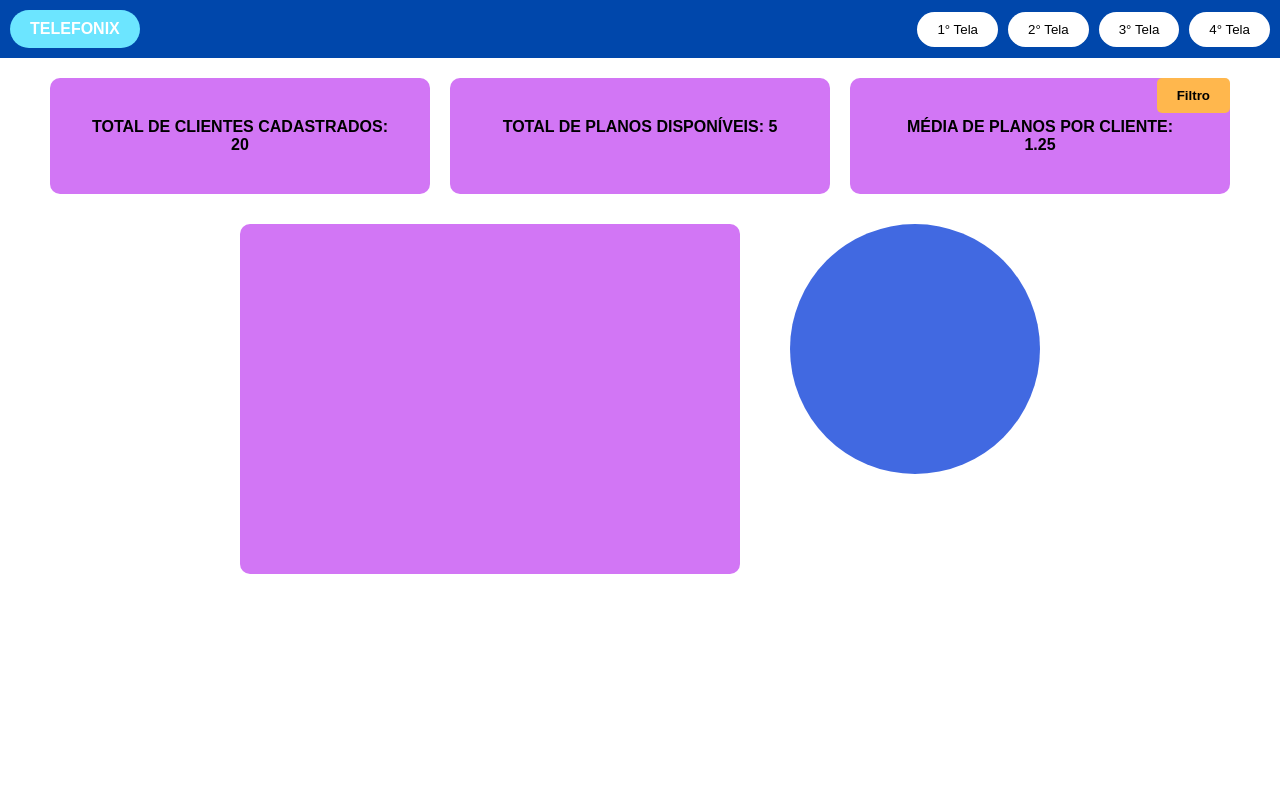
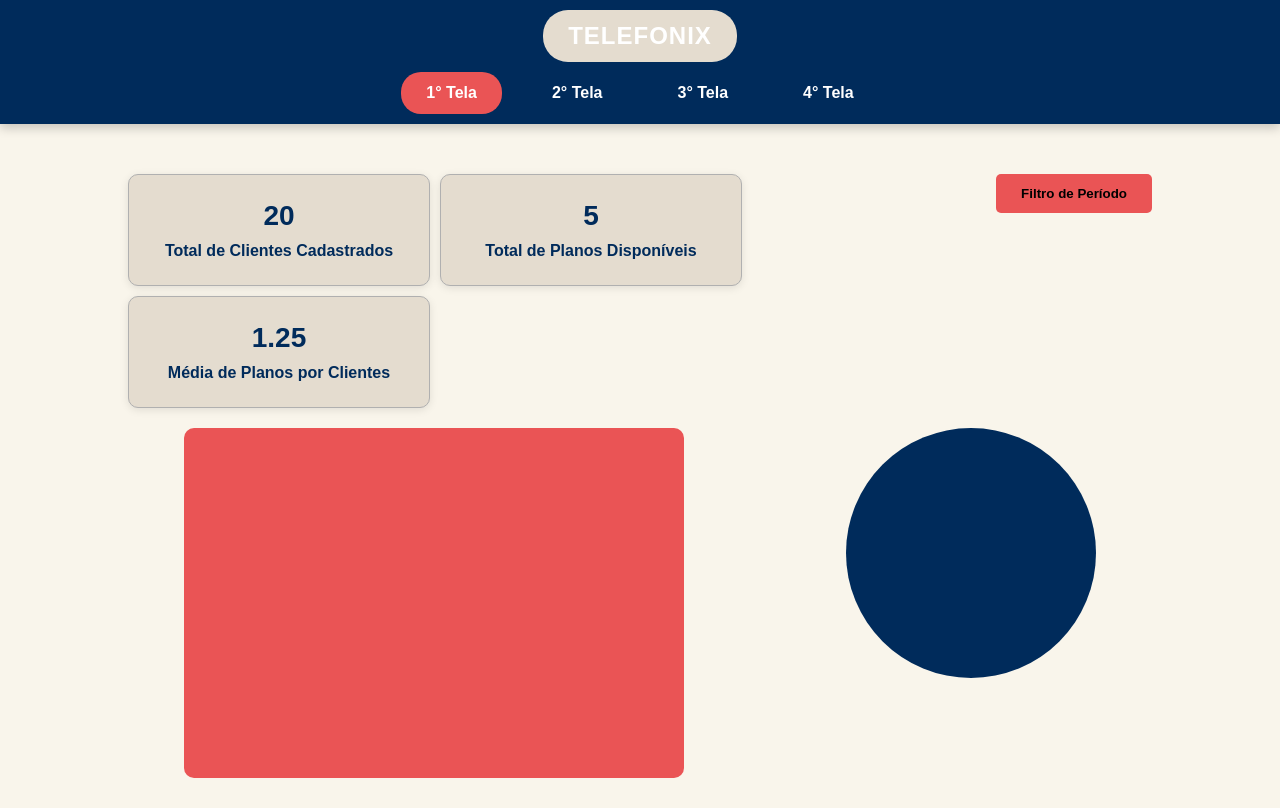
Before and after one commit to pygaudiello/MOBIT, a website: page index.html in a window 1280 px wide. Drawn offline with Linux system fonts and the light colour scheme.

Commit message:
Tela 1 - Metade OK

```diff
--- a/db.json
+++ b/db.json
@@ -78,7 +78,7 @@
         "cpf": "777.888.999-00",
         "telefone": "(41) 93456-7890",
         "email": "paulo.costa@email.com",
-        "dataCadastro": "2023-12-10",
+        "dataCadastro": "2025-03-10",
         "idPlanoContratado": ["104"]
         },
         {
@@ -123,7 +123,7 @@
         "cpf": "222.111.333-44",
         "telefone": "(41) 92345-6789",
         "email": "tatiane.costa@email.com",
-        "dataCadastro": "2024-04-11",
+        "dataCadastro": "2024-02-19",
         "idPlanoContratado": ["105"]
         },
         {
@@ -132,7 +132,7 @@
         "cpf": "333.444.777-99",
         "telefone": "(51) 91987-6543",
         "email": "gustavo.oliveira@email.com",
-        "dataCadastro": "2024-02-22",
+        "dataCadastro": "2025-02-22",
         "idPlanoContratado": ["102"]
         },
         {
@@ -141,7 +141,7 @@
         "cpf": "555.888.777-66",
         "telefone": "(61) 93456-7890",
         "email": "renata.silva@email.com",
-        "dataCadastro": "2024-03-15",
+        "dataCadastro": "2024-03-20",
         "idPlanoContratado": ["104"]
         },
         {
@@ -159,7 +159,7 @@
         "cpf": "777.666.555-44",
         "telefone": "(31) 93334-5566",
         "email": "camila.pereira@email.com",
-        "dataCadastro": "2024-07-10",
+        "dataCadastro": "2025-04-10",
         "idPlanoContratado": ["101", "104"]
         },
         {
@@ -177,7 +177,7 @@
         "cpf": "111.444.777-88",
         "telefone": "(21) 91234-5678",
         "email": "juliana.lima@email.com",
-        "dataCadastro": "2024-01-25",
+        "dataCadastro": "2024-04-25",
         "idPlanoContratado": ["103"]
         }
 
--- a/index.html
+++ b/index.html
@@ -9,81 +9,151 @@
       font-family: Arial, sans-serif;
       margin: 0;
       padding: 0;
-      text-align: center;
-      background-color: white;
+      background-color: #F9F5EB;
     }
-    .navbar {
-      background-color: #0047AB;
-      padding: 10px;
+    header.navbar {
+      background-color: #002B5B;
+      padding: 10px 0;
       display: flex;
       align-items: center;
-      justify-content: space-between;
+      justify-content: center;
       color: white;
+      box-shadow: 0 4px 10px rgba(0, 0, 0, 0.2);
+    }
+    .navbar-content {
+      display: flex;
+      flex-direction: column;
+      align-items: center;
+      width: 100%;
     }
     .logo {
-      background-color: #6CE5FF;
-      padding: 10px 20px;
-      border-radius: 20px;
+      background-color: #E4DCCF;
+      padding: 12px 25px;
+      border-radius: 25px;
       font-weight: bold;
+      font-size: 24px;
+      letter-spacing: 1px;
+      text-transform: uppercase;
     }
     .menu {
       display: flex;
-      gap: 10px;
+      gap: 25px;
+      margin-top: 10px;
     }
     .menu button {
-      background-color: white;
+      background-color: transparent;
       border: none;
-      padding: 10px 20px;
+      padding: 12px 25px;
       border-radius: 20px;
       cursor: pointer;
+      font-weight: bold;
+      color: white;
+      font-size: 16px;
+      transition: background-color 0.3s ease;
     }
-    .dashboard {
-      padding: 20px;
-      position: relative;
+    .menu button:hover,
+    .menu button.active {
+      background-color: #EA5455;
+    }
+    .menu button:focus {
+      outline: none;
+    }
+    main.dashboard {
+      padding: 30px 10%;
+      margin-top: 20px;
+    }
+    .top-section {
+      display: flex;
+      justify-content: space-between;
+      align-items: flex-start;
+      flex-wrap: wrap;
+    }
+    .cards-container {
+      flex: 1;
     }
     .cards {
       display: flex;
-      justify-content: center;
-      gap: 20px;
-      margin-bottom: 20px;
+      gap: 10px;
       flex-wrap: wrap;
     }
     .card {
-      background-color: #D276F5;
-      padding: 40px;
-      width: 300px;
+      background-color: #E4DCCF;
+      padding: 25px;
+      width: 250px;
       text-align: center;
-      color: black;
+      color: #002B5B;
       font-weight: bold;
+      border: 1px solid #B0B0B0;
       border-radius: 10px;
+      font-size: 16px;
+      box-shadow: 0 2px 8px rgba(0, 0, 0, 0.1);
+    }
+    .card span {
+      display: block;
       margin-bottom: 10px;
+      font-size: 28px;
+    }
+    .filter-container {
+      display: flex;
+      flex-direction: column;
+      align-items: flex-end;
+      min-width: 200px;
+      position: relative;
     }
     .filter-button {
-      background-color: #FFB74D;
-      padding: 10px 20px;
+      background-color: #EA5455;
+      padding: 12px 25px;
       border: none;
       cursor: pointer;
       font-weight: bold;
+      border-radius: 5px;
+      transition: background-color 0.3s ease;
+    }
+    .filter-button:hover {
+      background-color: #D93F4E;
+    }
+    .filter-menu {
       position: absolute;
-      right: 50px;
-      top: 20px;
+      top: 105%;
+      right: 0;
+      background-color: white;
+      border: 1px solid #B0B0B0;
       border-radius: 5px;
+      display: none;
+      flex-direction: column;
+      box-shadow: 0 2px 8px rgba(0, 0, 0, 0.1);
+      padding: 10px 0;
+      transition: opacity 0.3s ease;
+      z-index: 10;
     }
-    .charts {
+    .filter-menu button {
+      background-color: transparent;
+      border: none;
+      padding: 12px 25px;
+      cursor: pointer;
+      font-weight: bold;
+      width: 100%;
+      text-align: left;
+    }
+    .filter-menu button.selected {
+      background-color: #002B5B;
+      color: white;
+    }
+    .graficos {
       display: flex;
-      justify-content: center;
+      justify-content: space-around;
       gap: 50px;
       margin-top: 20px;
       flex-wrap: wrap;
     }
-    .bar-chart {
-      background-color: #D276F5;
+    .grafico-barras {
+      background-color: #EA5455;
       width: 500px;
       height: 350px;
       border-radius: 10px;
     }
-    .pie-chart {
-      background-color: #4169E1;
+    .grafico-pizza {
+      background-color: #002B5B;
       width: 250px;
       height: 250px;
       border-radius: 50%;
@@ -91,58 +161,110 @@
   </style>
 </head>
 <body>
-  <div class="navbar">
-    <div class="logo">TELEFONIX</div>
+  <header class="navbar">
+    <div class="navbar-content">
+      <div class="logo">Telefonix</div>
       <div class="menu">
-      <button>1° Tela</button>
+        <button class="active">1° Tela</button>
         <button>2° Tela</button>
         <button>3° Tela</button>
         <button>4° Tela</button>
       </div>
     </div>
+  </header>
 
-  <div class="dashboard">
-    <button class="filter-button">Filtro</button>
+  <main class="dashboard">
+    <div class="top-section">
+      <div class="cards-container">
         <div class="cards">
-      <div class="card" id="totalClientes">TOTAL DE CLIENTES CADASTRADOS</div>
-      <div class="card" id="totalPlanos">TOTAL DE PLANOS DISPONÍVEIS</div>
-      <div class="card" id="mediaPlanos">MÉDIA DE PLANOS POR CLIENTE</div>
+          <div class="card" id="totalClientes">
+            <span>XX</span>Total de Clientes Cadastrados
           </div>
-    <div class="charts">
-      <div class="bar-chart"></div>
-      <div class="pie-chart"></div>
+          <div class="card" id="totalPlanos">
+            <span>X</span>Total de Planos Disponíveis
+          </div>
+          <div class="card" id="mediaPlanos">
+            <span>XXX</span>Média de Planos por Clientes
           </div>
         </div>
+      </div>
+      <div class="filter-container">
+        <button class="filter-button" id="filterButton">Filtro de Período</button>
+        <div class="filter-menu" id="filterMenu">
+          <button data-period="total" class="selected">Total</button>
+          <button data-period="30">Últimos 30 dias</button>
+          <button data-period="180">Últimos 6 meses</button>
+          <button data-period="365">Último 1 ano</button>
+          <button data-period="730">Últimos 2 anos</button>
+        </div>
+      </div>
+    </div>
+    <div class="graficos">
+      <div class="grafico-barras"></div>
+      <div class="grafico-pizza"></div>
+    </div>
+  </main>
 
   <script>
-    // Função que carrega os dados do arquivo db.json e atualiza o dashboard
+    const filterButton = document.getElementById('filterButton');
+    const filterMenu = document.getElementById('filterMenu');
+    let selectedPeriod = 'total';
+
+    filterButton.addEventListener('click', () => {
+      filterMenu.style.display = filterMenu.style.display === 'flex' ? 'none' : 'flex';
+    });
+
+    filterMenu.addEventListener('click', (event) => {
+      if (event.target.tagName === 'BUTTON') {
+        selectedPeriod = event.target.dataset.period;
+        document.querySelector('.filter-menu .selected').classList.remove('selected');
+        event.target.classList.add('selected');
+        filterMenu.style.display = 'none';
+        carregarDados();
+      }
+    });
+
     async function carregarDados() {
       try {
         const resposta = await fetch('db.json');
-        if (!resposta.ok) {
-          throw new Error(`Erro ao carregar os dados: ${resposta.status}`);
+        if (!resposta.ok) throw new Error(`Erro ao carregar os dados: ${resposta.status}`);
+        const db = await resposta.json();
+        const today = new Date('2025-03-21');
+        let filteredClientes = db.clientes;
+        if (selectedPeriod !== 'total') {
+          let filterDate;
+          if (selectedPeriod === '30') {
+            filterDate = new Date(today);
+            filterDate.setDate(today.getDate() - 30);
+          } else if (selectedPeriod === '180') {
+            filterDate = new Date(today);
+            filterDate.setMonth(today.getMonth() - 6);
+          } else if (selectedPeriod === '365') {
+            filterDate = new Date(today);
+            filterDate.setFullYear(today.getFullYear() - 1);
+          } else if (selectedPeriod === '730') {
+            filterDate = new Date(today);
+            filterDate.setFullYear(today.getFullYear() - 2);
           }
-        const db = await resposta.json();
-
-        // Calculando os valores
-        const totalClientes = db.clientes.length;
+          filteredClientes = db.clientes.filter(cliente => {
+            const cadastroDate = new Date(cliente.dataCadastro);
+            return cadastroDate >= filterDate;
+          });
+        }
+        const totalClientes = filteredClientes.length;
         const totalPlanos = db.planos.length;
-        const totalPlanosContratados = db.clientes.reduce((acc, cliente) => acc + cliente.idPlanoContratado.length, 0);
-        const mediaPlanos = (totalPlanosContratados / totalClientes).toFixed(2);
-
-        // Atualizando os elementos da página
-        document.getElementById("totalClientes").innerText = `TOTAL DE CLIENTES CADASTRADOS: ${totalClientes}`;
-        document.getElementById("totalPlanos").innerText = `TOTAL DE PLANOS DISPONÍVEIS: ${totalPlanos}`;
-        document.getElementById("mediaPlanos").innerText = `MÉDIA DE PLANOS POR CLIENTE: ${mediaPlanos}`;
-
-        // Aqui você pode atualizar os gráficos ou outras partes do dashboard com base nos dados
+        let totalPlanosContratados = 0;
+        filteredClientes.forEach(cliente => {
+          totalPlanosContratados += cliente.idPlanoContratado.length;
+        });
+        const mediaPlanos = totalClientes > 0 ? (totalPlanosContratados / totalClientes).toFixed(2) : 0;
+        document.getElementById("totalClientes").innerHTML = `<span>${totalClientes}</span>Total de Clientes Cadastrados`;
+        document.getElementById("totalPlanos").innerHTML = `<span>${totalPlanos}</span>Total de Planos Disponíveis`;
+        document.getElementById("mediaPlanos").innerHTML = `<span>${mediaPlanos}</span>Média de Planos por Clientes`;
       } catch (error) {
         console.error(error);
-        // Aqui você pode tratar o erro, exibindo uma mensagem para o usuário se necessário
       }
     }
-
-    // Chama a função para carregar os dados assim que a página é carregada
     window.onload = carregarDados;
   </script>
 </body>
```
Lines whose indentation alone changed are shown as unchanged.
